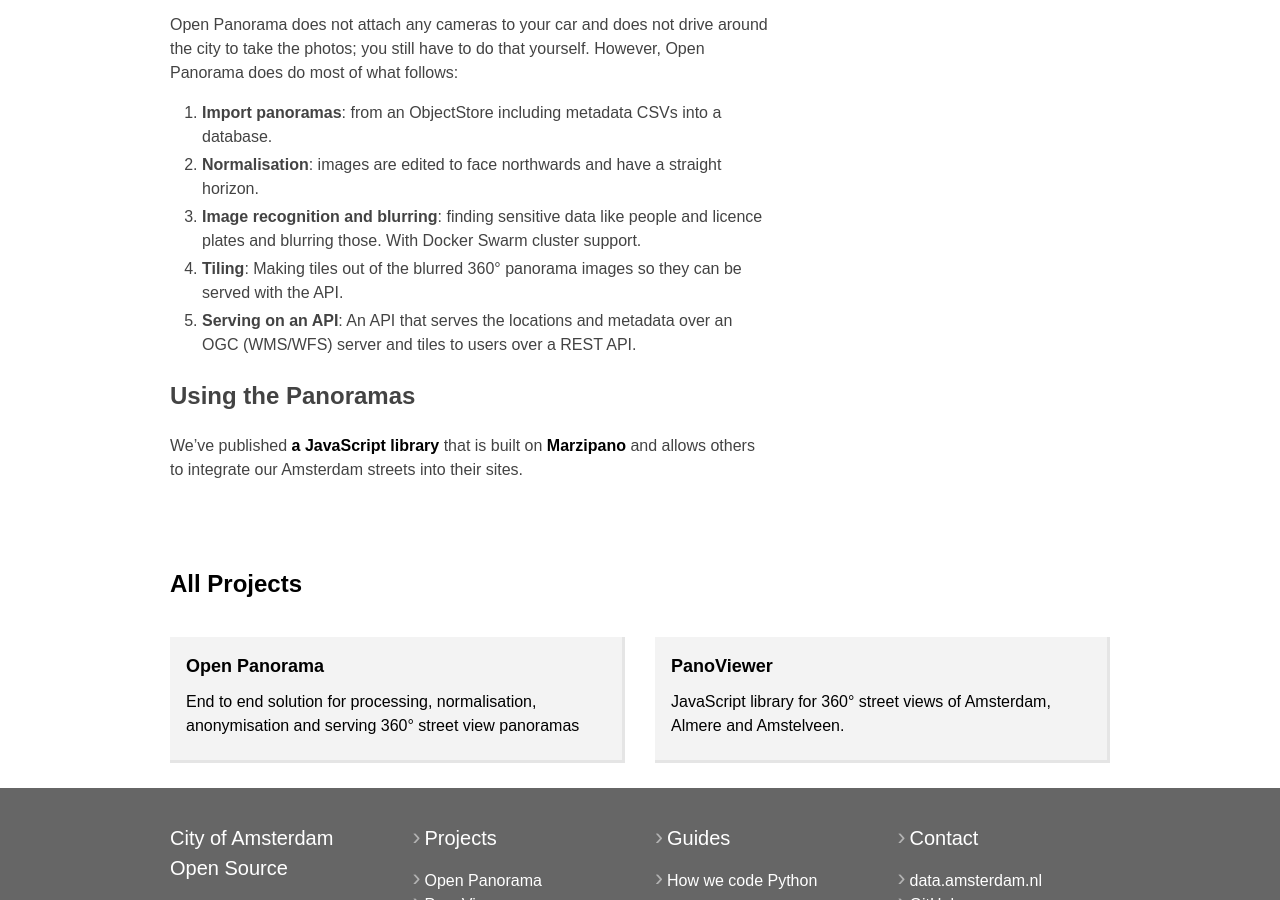
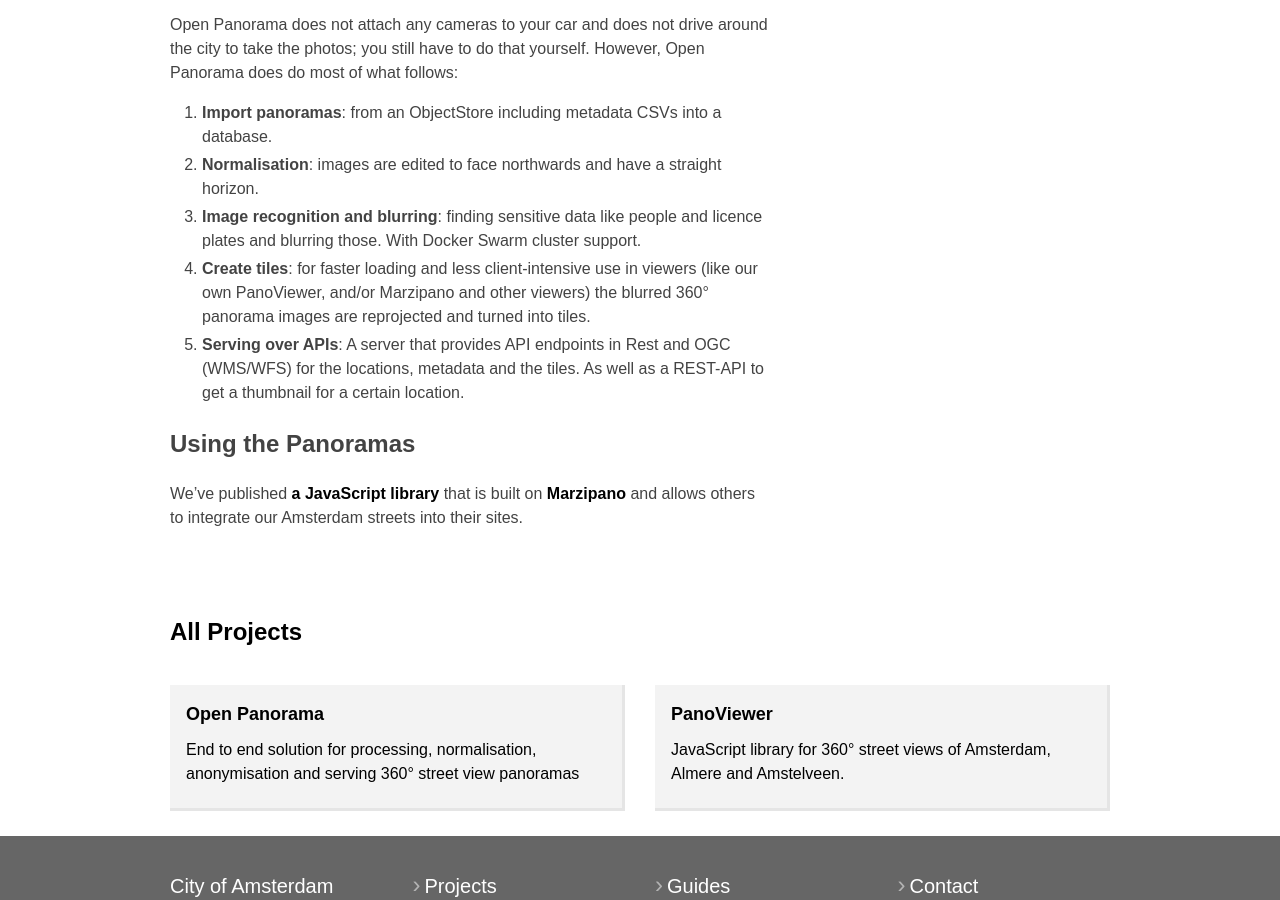
Before and after one commit to Amsterdam/amsterdam.github.io, a Jekyll site: the page built from projects/open-panorama.md, in a window 1280 px wide and 900 px high, scrolled down 700 px. Built offline with Jekyll 4.4.1, drawn with Linux system fonts in a browser that asks for light colours; our own code applies the rules of GitHub Pages for plain Markdown files.

Commit message:
Clarifications after comment by @dolhuis
Per comments:

https://github.com/Amsterdam/amsterdam.github.io/pull/25#pullrequestrevi
ew-74658508

```diff
--- a/projects/open-panorama.md
+++ b/projects/open-panorama.md
@@ -21,8 +21,8 @@ Open Panorama does not attach any cameras to your car and does not drive around
 1. **Import panoramas**: from an ObjectStore including metadata CSVs into a database.
 2. **Normalisation**: images are edited to face northwards and have a straight horizon.
 3. **Image recognition and blurring**: finding sensitive data like people and licence plates and blurring those. With Docker Swarm cluster support.
-4. **Tiling**: Making tiles out of the blurred 360° panorama images so they can be served with the API.
-5. **Serving on an API**: An API that serves the locations and metadata over an OGC (WMS/WFS) server and tiles to users over a REST API.
+4. **Create tiles**: for faster loading and less client-intensive use in viewers (like our own PanoViewer, and/or Marzipano and other viewers) the blurred 360° panorama images are reprojected and turned into tiles.
+5. **Serving over APIs**: A server that provides API endpoints in Rest and OGC (WMS/WFS) for the locations, metadata and the tiles. As well as a REST-API to get a thumbnail for a certain location.
 
 ## Using the Panoramas
 
```
